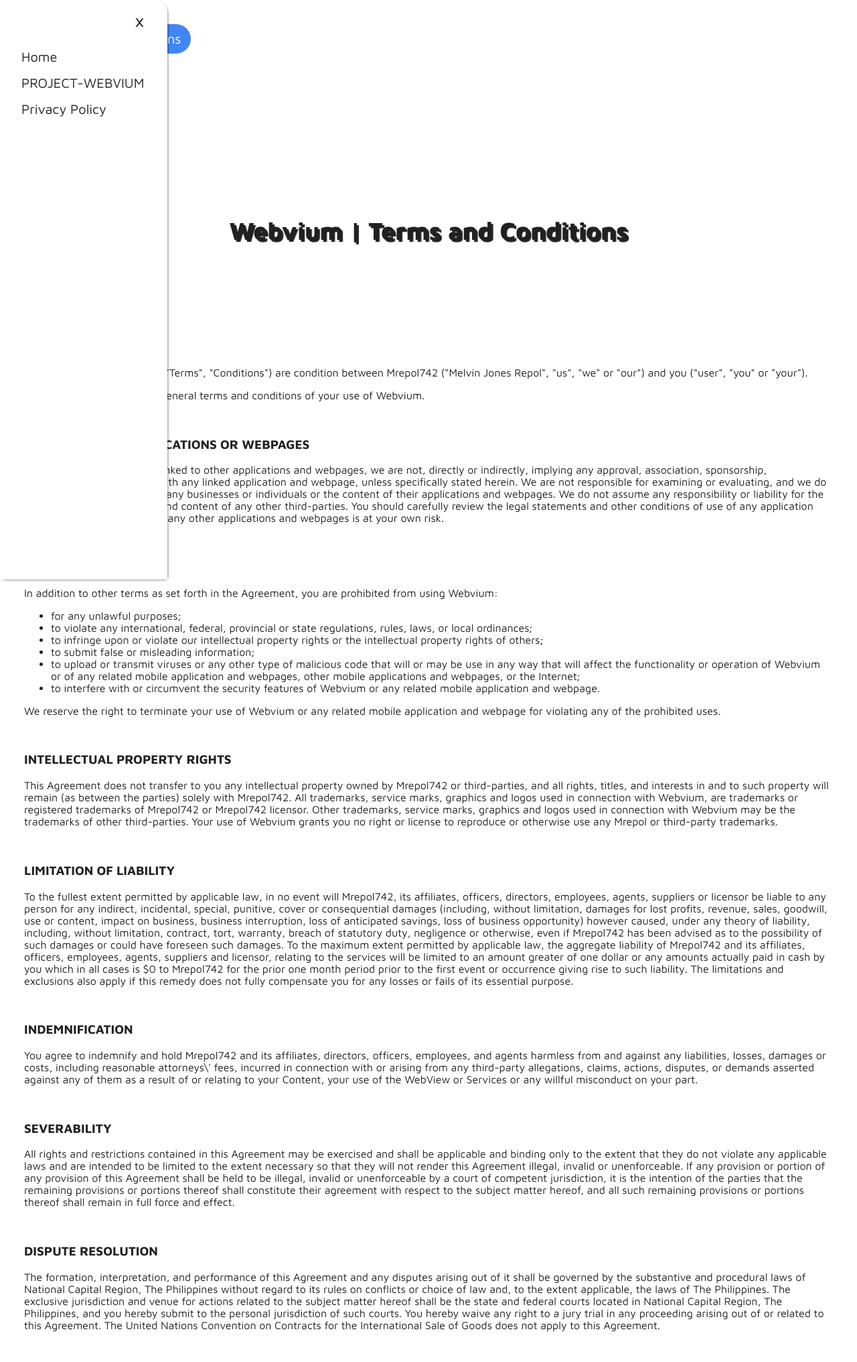
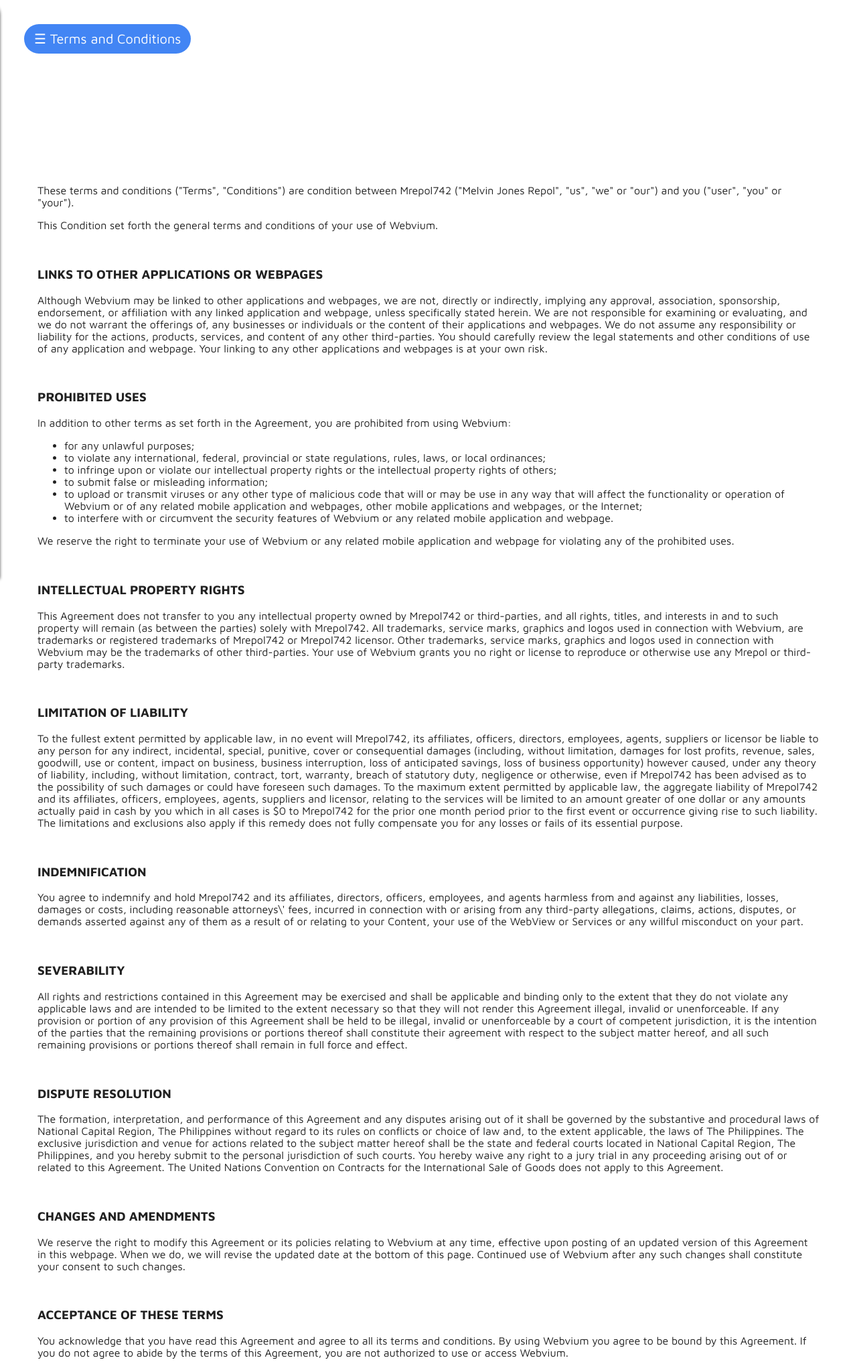
Before and after one commit to mrepol742/mrepol742.github.io, a PHP site: page /PROJECT-WEBVIUM/TermsAndConditions/index.html in a window 1280 px wide. Shown: the top 2033 px of the page at 67% size. Run offline with PHP 8.4, Linux system fonts and the light colour scheme.

Commit message:
Initial commit

```diff
--- a/PROJECT-WEBVIUM/PrivacyPolicy/index.html
+++ b/PROJECT-WEBVIUM/PrivacyPolicy/index.html
@@ -44,8 +44,8 @@
 <body>
     <div id="mrepol742_sidebar" class="sidebar">
         <a href="javascript:void(0)" class="closebtn" onclick="closeNav()">×</a>
-            <a href="https://mrepol742.github.io/index.html">Home)</a>
-        <a href="https://mrepol742.github.io/PROJECT-WEBVIUM/index.html">PROJECT-WEBVIUM</a>
+            <a href="https://mrepol742.github.io/index.html">Home</a>
+        <a href="https://mrepol742.github.io/PROJECT-WEBVIUM/index.html">Webvium</a>
         <a href="https://mrepol742.github.io/PROJECT-WEBVIUM/TermsAndConditions/index.html">Terms and Conditions</a>
     </div>
     <div id="main">
--- a/PROJECT-WEBVIUM/TermsAndConditions/index.css
+++ b/PROJECT-WEBVIUM/TermsAndConditions/index.css
@@ -64,6 +64,7 @@ a:hover {
   padding-top: 65px;
   border-top-right-radius: 20px;
   box-shadow: 2px 2px 5px -3px black;
+  transform:translateX(-100%);
 }
 
 .sidebar a {
@@ -126,25 +127,11 @@ footer {
     font-size: 13px;
 }
 
-header {
-    display: block;
-    margin-left: auto;
-    margin-right: auto;
-    text-align: center;
-    margin-top: 20%;
-    font-size: 25px;
-    text-shadow: 3px 3px 1px;
-}
-
 .mushi {
     margin-top: 15%;
 }
 
 
-hr {
-	height:1px;
-	background:#444;
-}
 
 .sidebar-bg {
 	height:110vh;
@@ -155,3 +142,8 @@ hr {
 	left:0;
 	margin:-10px;
 }
+
+.wrap {
+    margin: 10px;
+    padding: 10px;
+}
--- a/PROJECT-WEBVIUM/TermsAndConditions/index.html
+++ b/PROJECT-WEBVIUM/TermsAndConditions/index.html
@@ -20,37 +20,37 @@
 <head>
     <link rel="preload" href="index.css" as="style">
     <link rel="preload" href="index.js" as="script">
-    <meta property="og:site_name" content="Webvium | Privacy Policy">
+    <meta property="og:site_name" content="Webvium | Terms and Conditions">
     <meta property="og:type" content="website">
     <meta name="theme-color" content="#4285f4">
     <meta charset="utf-8">
     <meta content="IE=Edge" http-equiv="X-UA-Compatible">
     <meta name="viewport" content="width=device-width, initial-scale=1, maximum-scale=1, user-scalable=no">
-    <meta name="description" content="Mrepol742 (Mrepol742, us, we or our) operates the mobile application Webvium">
-    <meta name="og:description" content="Mrepol742 (Melvin Jones Repol, us, we or our) operates the mobile application Webvium">
+    <meta name="description" content="These terms and conditions (Terms, Conditions) are condition between Mrepol742 (Melvin Jones Repol, us, we or our) and you (user, you or you).">
+    <meta name="og:description" content="These terms and conditions (Terms, Conditions) are condition between Mrepol742 (Melvin Jones Repol, us, we or our) and you (user, you or you).">
     <meta property="og:image" content="https://mrepol742.github.io/images/PROJECT-WEBVIUM.jpg">
     <meta name="keywords" content="@mrepol742, mrepol742, Webvium, DROID MJ">
     <meta name="author" content="Melvin Jones Gallano Repol">
-    <meta property="og:title" content="Webvium | Privacy Policy">
-    <meta property="og:url" content="https://mrepol742.github.io/PROJECT-WEBVIUM/PrivacyPolicy/index.html">
+    <meta property="og:title" content="Webvium | Terms and Conditions">
+    <meta property="og:url" content="https://mrepol742.github.io/PROJECT-WEBVIUM/TermsAndCondtions/index.html">
     <meta property="og:local" content="en">
     <meta name="twitter:card" content="summary_large_image">
     <link rel="canonical" href="https://mrepol742.github.io">
     <link rel="stylesheet" href="index.css">
     <link rel="shortcut icon" href="https://mrepol742.github.io/PROJECT-WEBVIUM/favicon.png">
     <link rel="apple-touch-icon" href="https://mrepol742.github.io/PROJECT-WEBVIUM/favicon.png">
-    <title>Webvium | Privacy Policy</title>
+    <title>Webvium | Terms and Conditions</title>
 </head>
 <body>
     <div id="mrepol742_sidebar" class="sidebar">
         <a href="javascript:void(0)" class="closebtn" onclick="closeNav()">×</a>
             <a href="https://mrepol742.github.io/index.html">Home</a>
-        <a href="https://mrepol742.github.io/PROJECT-WEBVIUM/index.html">PROJECT-WEBVIUM</a>
+        <a href="https://mrepol742.github.io/PROJECT-WEBVIUM/index.html">Webvium</a>
         <a href="https://mrepol742.github.io/PROJECT-WEBVIUM/PrivacyPolicy/index.html">Privacy Policy</a>
     </div>
     <div id="main">
         <button class="openbtn" onclick="openNav()">☰ Terms and Conditions</button>
-            <header><h2>Webvium | Terms and Conditions</h2></header>
+        <div class="wrap">
         <p class="mushi">These terms and conditions ("Terms", "Conditions") are condition between Mrepol742 ("Melvin Jones Repol", "us", "we" or "our") and you ("user", "you" or "your").</p>
         <p>This Condition set forth the general terms and conditions of your use of Webvium.</p>
         <br>
@@ -93,6 +93,7 @@
 
             <br>
             <b>This document was last updated on Friday, May 7th, 2021.</b>
+            </div>
                 <footer>Copyright (c) 2021. Melvin Jones Repol</footer>
         </div>
         <script src="index.js" defer></script>
--- a/base64/index.html
+++ b/base64/index.html
@@ -46,6 +46,7 @@
         <a href="javascript:void(0)" class="closebtn" onclick="closeNav()">×</a>
         <a href="https://mrepol742.github.io">Home</a>
         <a href="https://mrepol742.github.io/PROJECT-WEBVIUM">PROJECT-WEBVIUM</a>
+            <a href="https://mrepol742.github.io/uri">UriComponent/a>
     </div>
     <div id="main">
         <button class="openbtn" onclick="openNav()">☰ Base64</button>
```
Also changed, not shown: PROJECT-WEBVIUM/index.css (+8 -7 lines), PROJECT-WEBVIUM/index.html (+6 -6 lines).
